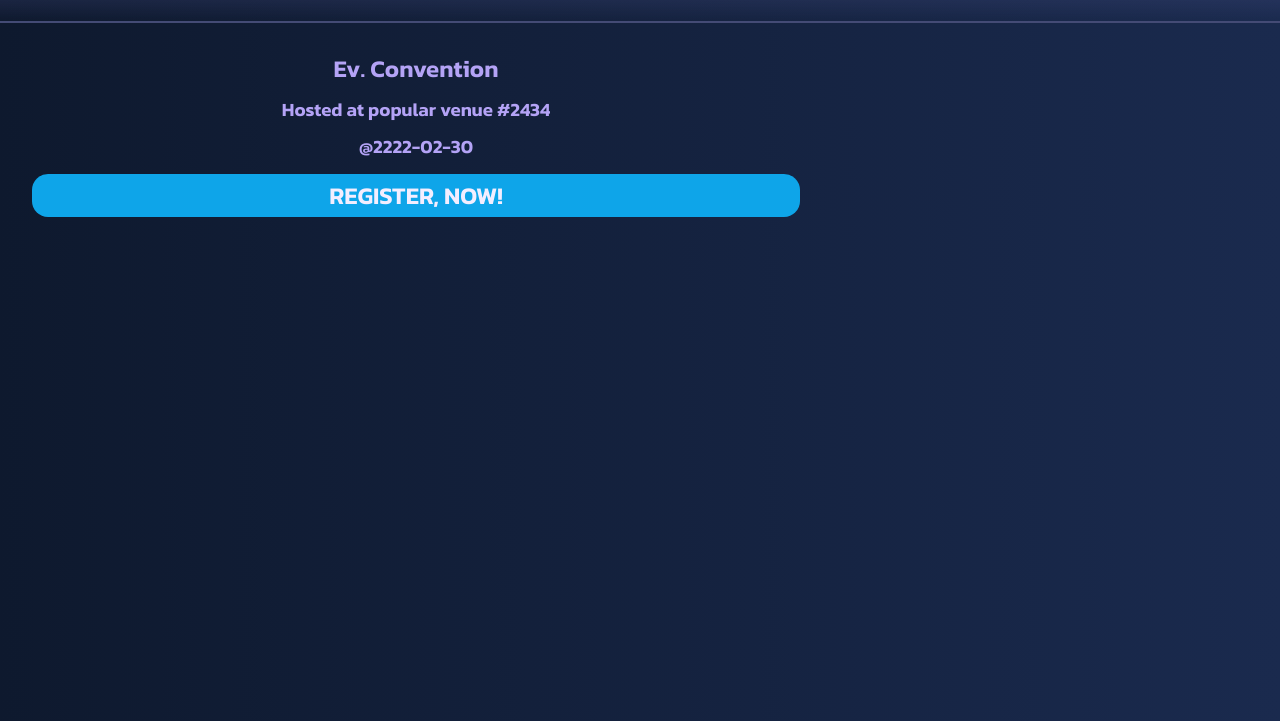
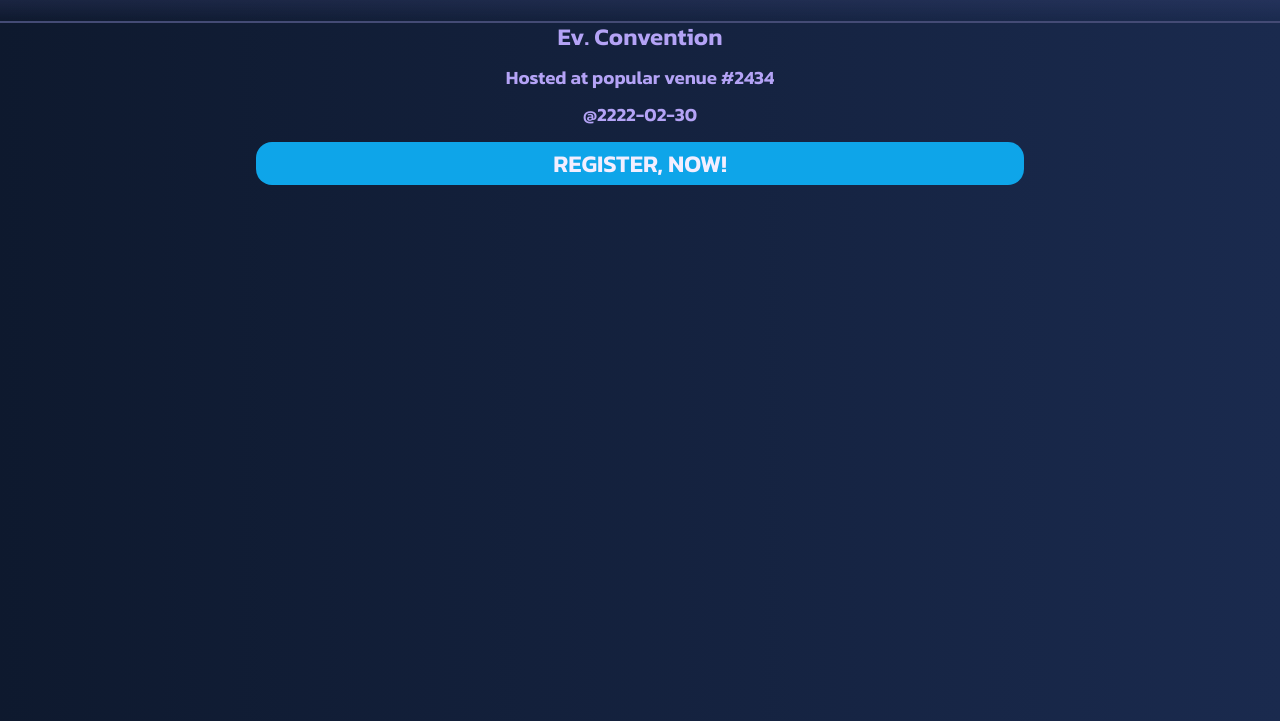
Before and after one commit to thanadolps/SW-Dev-Prac-II, a plain HTML site: page index.html in a window 1280 px wide. Shown: the part 79-800 px from the top of the page. Drawn offline with nearby package versions, Linux system fonts and the light colour scheme.

Commit message:
🩹 (assignment 1): center the index page

```diff
--- a/index.html
+++ b/index.html
@@ -19,7 +19,7 @@
     </ul>
   </nav> -->
 
-  <div class="container-md m-2 banner">
+  <div class="container-md m-2 banner m-auto">
     <h2>Ev. Convention</h2>
     <h3>Hosted at popular venue #2434</h3>
     <h3>@2222-02-30</h3>
```
